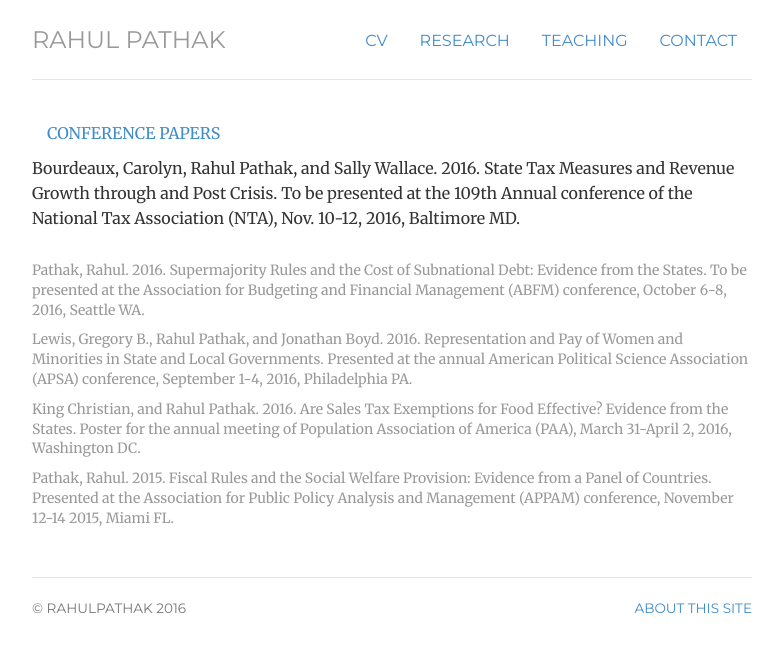
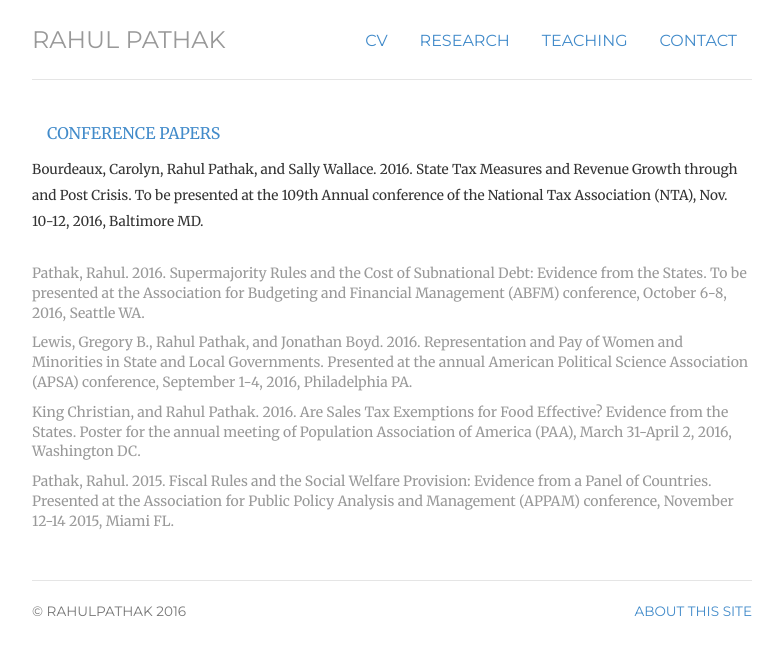
Before and after one commit to pathak-rahul/pathak-rahul.github.io, a Jekyll site: the page built from testing/index.html, in a window 1280 px wide. Shown: the top 655 px of the page, without its empty margins (248-1031 px from the left). Built offline with Jekyll 4.4.1, drawn with Linux system fonts in a browser that asks for light colours.

Commit message:
Update index.html

```diff
--- a/testing/index.html
+++ b/testing/index.html
@@ -14,7 +14,7 @@
 
 <p class="text-primary">CONFERENCE PAPERS</p>
 	</div>
-<p class="small">Bourdeaux, Carolyn, Rahul Pathak, and Sally Wallace. 2016. State Tax Measures and Revenue Growth through and Post Crisis. To be presented at the 109th Annual conference of the National Tax Association (NTA), Nov. 10-12, 2016, Baltimore MD.</small> </p>
+<p><small>Bourdeaux, Carolyn, Rahul Pathak, and Sally Wallace. 2016. State Tax Measures and Revenue Growth through and Post Crisis. To be presented at the 109th Annual conference of the National Tax Association (NTA), Nov. 10-12, 2016, Baltimore MD.</small> </p>
 <h4><small class="text-default">Pathak, Rahul. 2016. Supermajority Rules and the Cost of Subnational Debt: Evidence from the States. To be presented at the Association for Budgeting and Financial Management (ABFM) conference, October 6-8, 2016, Seattle WA.</small> </h4>
 <h4><small class="text-default">Lewis, Gregory B., Rahul Pathak, and Jonathan Boyd. 2016. Representation and Pay of Women and Minorities in State and Local Governments. Presented at the annual American Political Science Association (APSA) conference, September 1-4, 2016, Philadelphia PA.</small> </h4>
 <h4><small class="text-default">King Christian, and Rahul Pathak. 2016. Are Sales Tax Exemptions for Food Effective? Evidence from the States.</em> Poster for the annual meeting of Population Association of America (PAA), March 31-April 2, 2016, Washington DC.</small> </h4>
```
